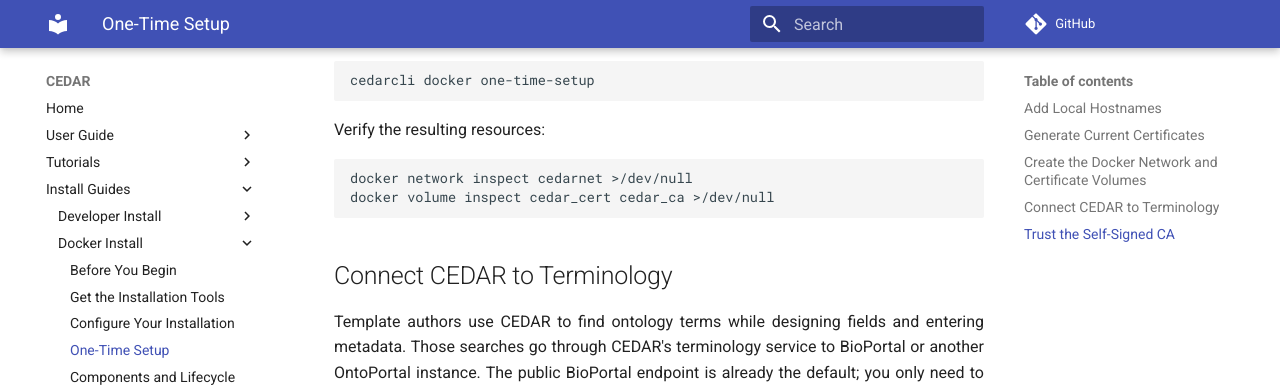
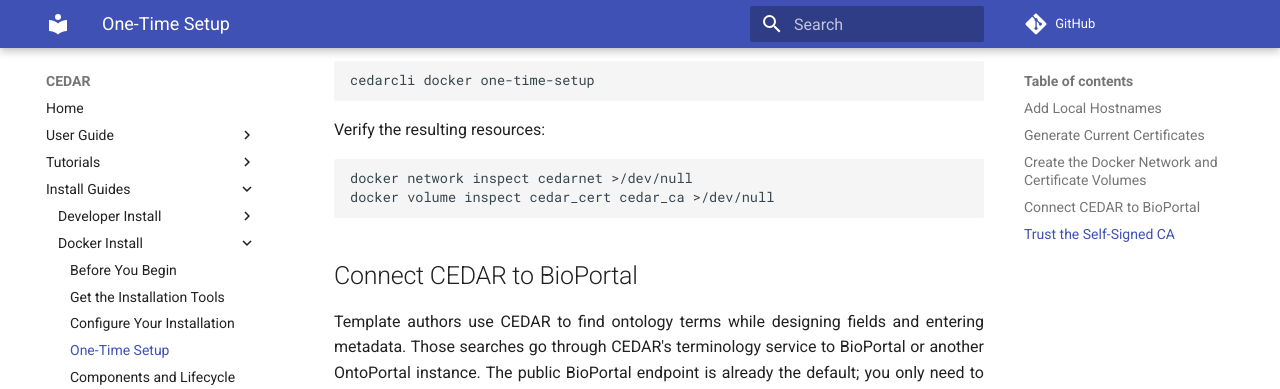
Before and after one commit to metadatacenter/cedar-mkdocs, an MkDocs documentation site: the page built from docs/install-docker-eval/one-time-setup.md, in a window 1280 px wide and 900 px high, scrolled down 1151 px. Shown: the top 389 px of the window. Built offline with MkDocs 1.6.1 and Material for MkDocs 9.7.7, drawn with Linux system fonts in a browser that asks for light colours; comment, search, counter and statistics services are not loaded.

Commit message:
docs: name BioPortal in Docker setup

````diff
--- a/docs/install-docker-eval/one-time-setup.md
+++ b/docs/install-docker-eval/one-time-setup.md
@@ -57,7 +57,7 @@
 docker volume inspect cedar_cert cedar_ca >/dev/null
 ```
 
-## Connect CEDAR to Terminology
+## Connect CEDAR to BioPortal
 
 Template authors use CEDAR to find ontology terms while designing fields and entering metadata.
 Those searches go through CEDAR's terminology service to BioPortal or another OntoPortal instance.
````
